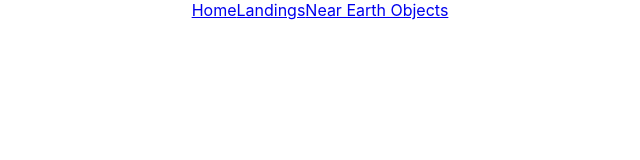
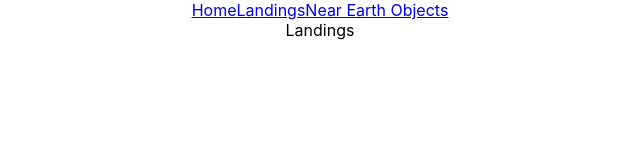
Before and after one commit to Alexdelaoc/NASA_front, a React (Create React App) app: page /landings in a window 1280 px wide. Shown: the top 160 px of the page, without its empty margins (320-960 px from the left). Built offline with nearby package versions, Linux system fonts and the light colour scheme; no server answers.

Commit message:
route stablished

```diff
--- /dev/null
+++ b/src/components/Main/Landings/Landings.jsx
@@ -0,0 +1,11 @@
+import React from "react";
+
+const Landings = () => {
+  return(
+    <div>
+      Landings
+    </div>
+  )
+};
+
+export default Landings;
--- /dev/null
+++ b/src/components/Main/Landings/index.js
@@ -0,0 +1 @@
+export { default } from "./Landings";
--- a/src/components/Main/Main.jsx
+++ b/src/components/Main/Main.jsx
@@ -1,5 +1,6 @@
 import React from "react";
 import Welcome from "./Welcome/Welcome";
+import Landings from "./Landings/Landings";
 import { Route, Routes } from "react-router-dom";
 
 function Main() {
@@ -7,7 +8,7 @@ function Main() {
     <main>
       <Routes>
         <Route element={<Welcome />} path="/"/>
-        <Route/>
+        <Route element={<Landings />} path="/landings"/>
         <Route/>
       </Routes>
     </main>
```
Also changed, not shown: src/components/Main/Landings/Landings.css (added), 1 other file (tests, documents, lock files or other folders).
